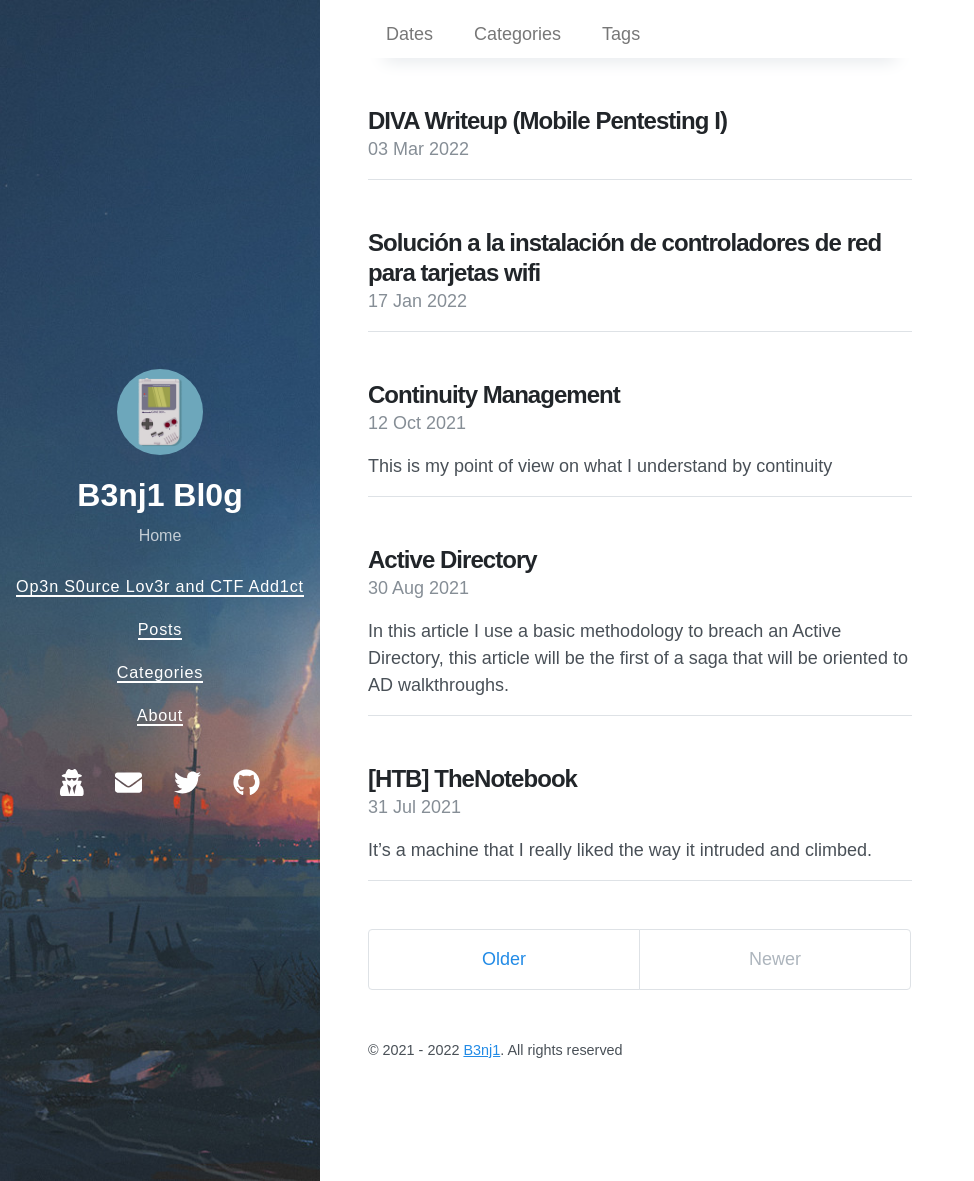
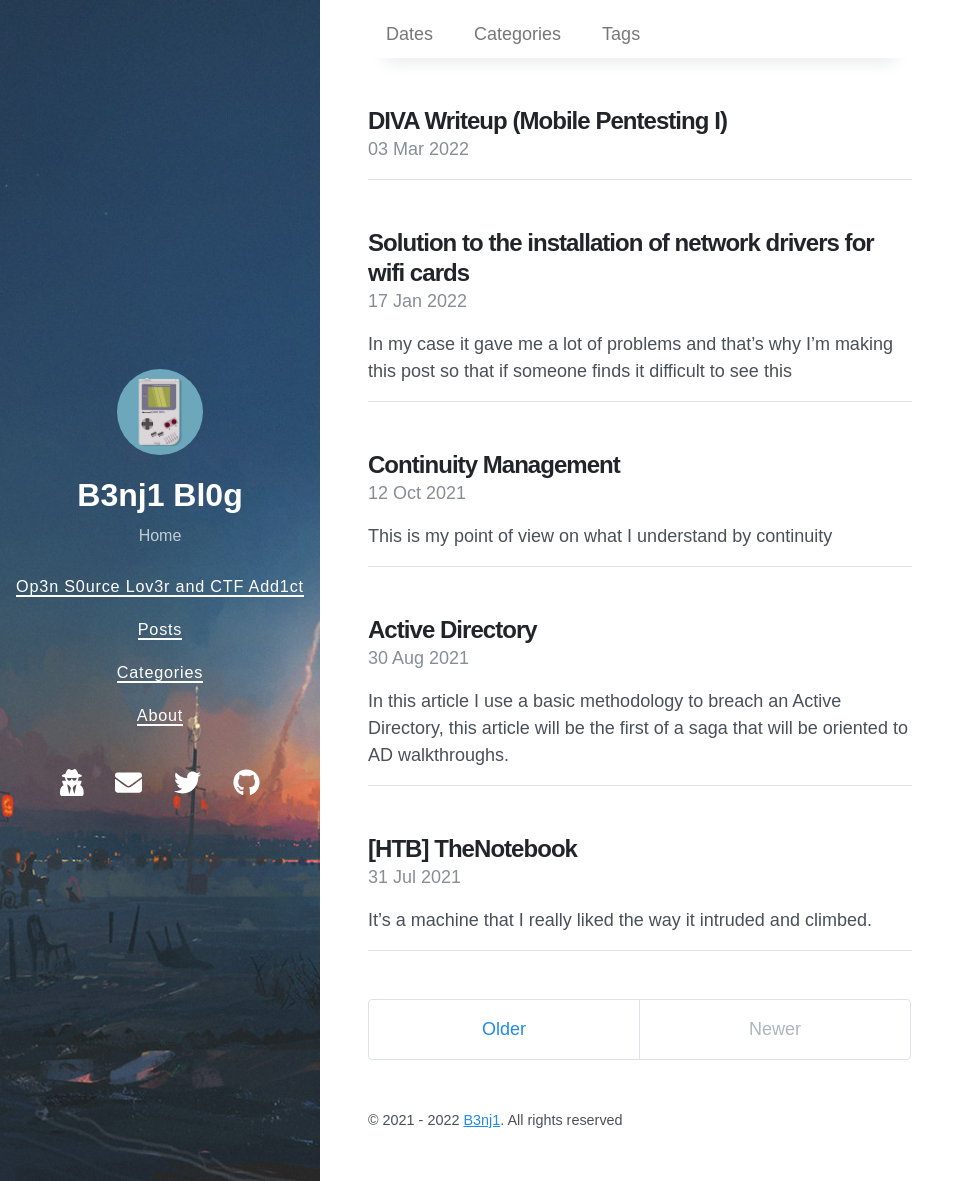
Before and after one commit to b3nj1-1/blog, a Jekyll site: the page built from index.html, in a window 1280 px wide and 1181 px high. Shown: the whole window, without its empty margins (0-974 px from the left). Built offline with Jekyll 4.4.1, drawn with Linux system fonts in a browser that asks for light colours; nearby versions of some CDN libraries; the list of posts is cut into pages by our own code.

Commit message:
Update wifi

````diff
--- a/_posts/2022-01-17-WIFI.md
+++ b/_posts/2022-01-17-WIFI.md
@@ -1,6 +1,6 @@
 ---
 layout: post
-title:  "Solución a la instalación de controladores de red para tarjetas wifi"
+title:  "Solution to the installation of network drivers for wifi cards"
 date:   2022-01-17 09:43:29 +0200
 last_modified_at: 2022-01-17 09:43:29 +0200
 toc:  true
@@ -8,43 +8,43 @@ tags: [utility, wifi]
 categories: Wifi
 ---
 
+In my case it gave me a lot of problems and that's why I'm making this post so that if someone finds it difficult to see this
 
-{: .message }
+---
 
 
 # Install Driver Alfa AWUS1900
+<p align="center">
 
-![image](https://user-images.githubusercontent.com/76759292/149857391-794a7308-a0b8-478d-8995-77273058cd26.png)
+<img src="https://user-images.githubusercontent.com/76759292/149857391-794a7308-a0b8-478d-8995-77273058cd26.png" />
 
-[eriik451](https://mobile.twitter.com/eriik451)
+</p>
 
-Primero debemos instalar los encabezados esto se hace de manera manual (Esto debido a que de la forma normal no funciona), aqui les dejo el link de donde pueden descargarlos
+First we must install the headers, this is done manually (this is because the normal way does not work), here is the link where you can download them [Resource](https://http.kali.org/kali/pool/main/l/linux/)
 
-[Resource](https://http.kali.org/kali/pool/main/l/linux/)
-
-Los paquetes que necesitamos va a depender de la version, en mi caso tengo la:
+The packages we need will depend on the version, in my case I have the:
 
 *5.10.0-kali9-amd64*
 
-Pueden ver la version con el comando:
+You can see the version with the command:
 
 ```bash
 uname -r
 ```
 
-Los paquetes son:
+The packages are:
 
 * linux-headers-5.10.0-kali9-amd64_5.10.46-1kali1_amd64.deb
 * linux-headers-5.10.0-kali9-common_5.10.46-1kali1_all.deb
 * linux-kbuild-5.10_5.10.46-4kali1_amd64.deb
 
-Los instalamos con el comando:
+We install them with the command:
 
 ```bash
 dpkg -i <Paquete>
 ```
 
-El orden de los paquetes es:
+The order of the packages is:
 
 1 - linux-headers-5.10.0-kali9-common_5.10.46-1kali1_all.deb
 
@@ -52,12 +52,20 @@ El orden de los paquetes es:
 
 3 - linux-headers-5.10.0-kali9-amd64_5.10.46-1kali1_amd64.deb
 
-Para descargar los paquetes podemos tirar de wget o directamente de la web.
+To download the packages we can use wget or directly from the web.
 
 ![image](https://user-images.githubusercontent.com/76759292/149856708-4aa809c3-3fb6-4295-aabc-67a677d27c17.png)
 
-Esto se demora su tiempo, asi que paciencia en esta parte. Este articulo lo hago porque me daba mucho problemas a la hora de instalar esto, entonces encontré una solución que fue muy útil.
+This will take some time, so be patient on this part. I make this article because it gave me a lot of problems when installing this, then I found a solution that was very useful.
 
-Espero que les sea de utilidad.
+I hope you find it useful.
 
 ![image](https://user-images.githubusercontent.com/76759292/149857736-8b5dbce6-eac1-4af5-a54f-958447ff2089.png)
+
+
+<p align="center">
+<img src="https://tenor.com/view/how-to-basic-how-to-basic-egg-egg-computer-compaq-gif-22915340.gif" width="250" height="250" />
+</p>
+
+## Credits
+[eriik451](https://mobile.twitter.com/eriik451)
````
